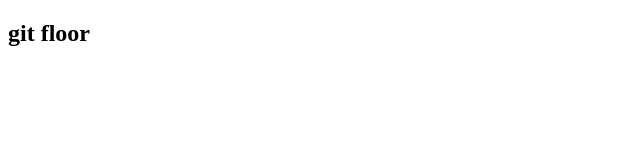
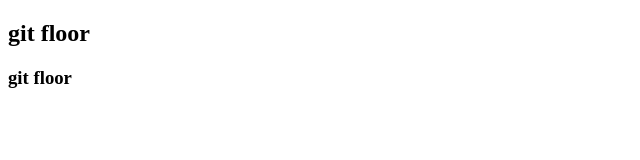
Before and after one commit to payalawate/git-floor-con, a plain HTML site: page index.html in a window 1280 px wide. Shown: the full height of the page, 0-640 px from the left. Drawn offline with Linux system fonts and the light colour scheme.

Commit message:
git ingnor

```diff
--- a/index.html
+++ b/index.html
@@ -7,5 +7,6 @@
 </head>
 <body>
     <h2> git floor</h2>
+    <h3>git floor</h3>
 </body>
 </html>
```
Also changed, not shown: 1 other file.
